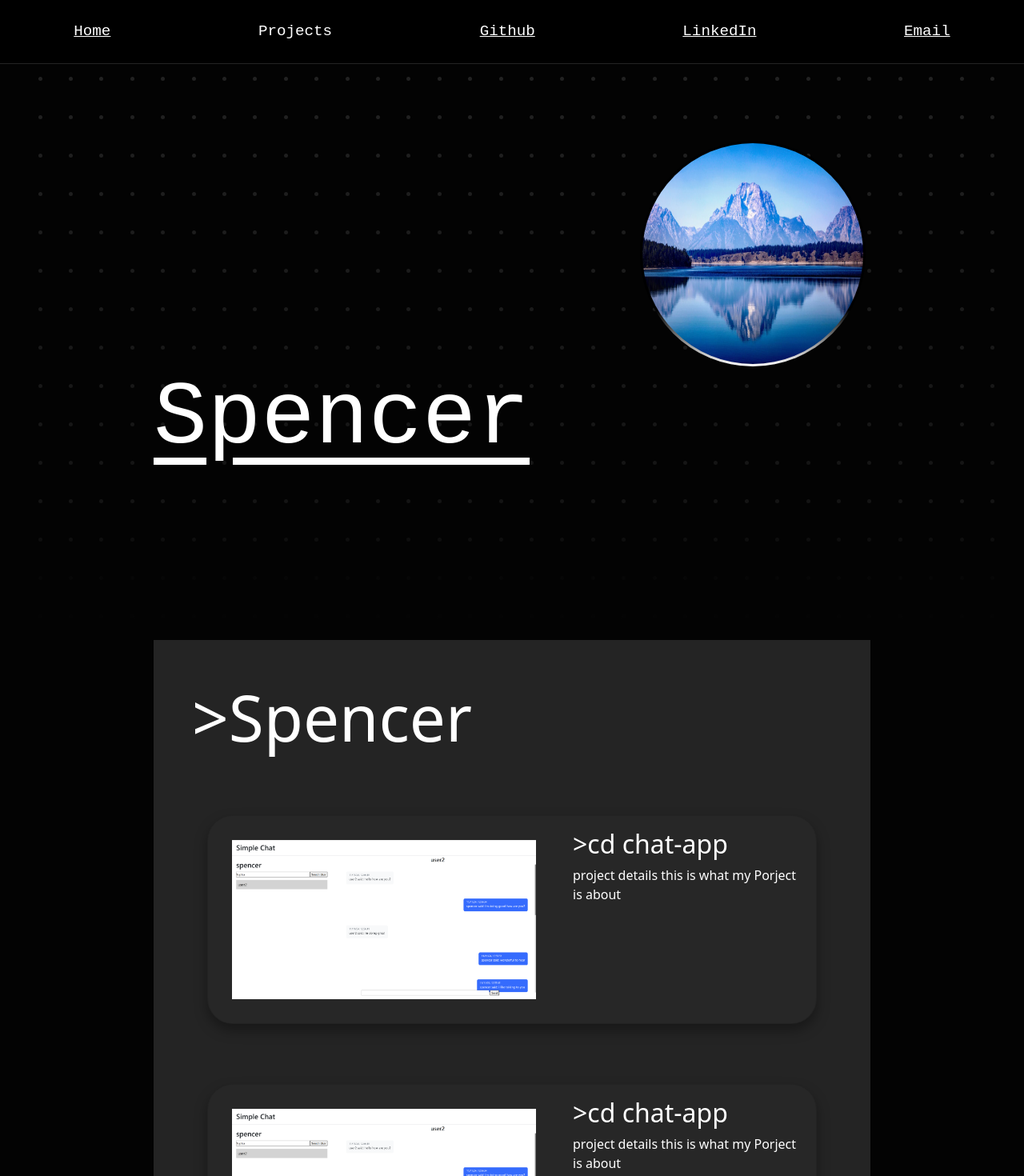
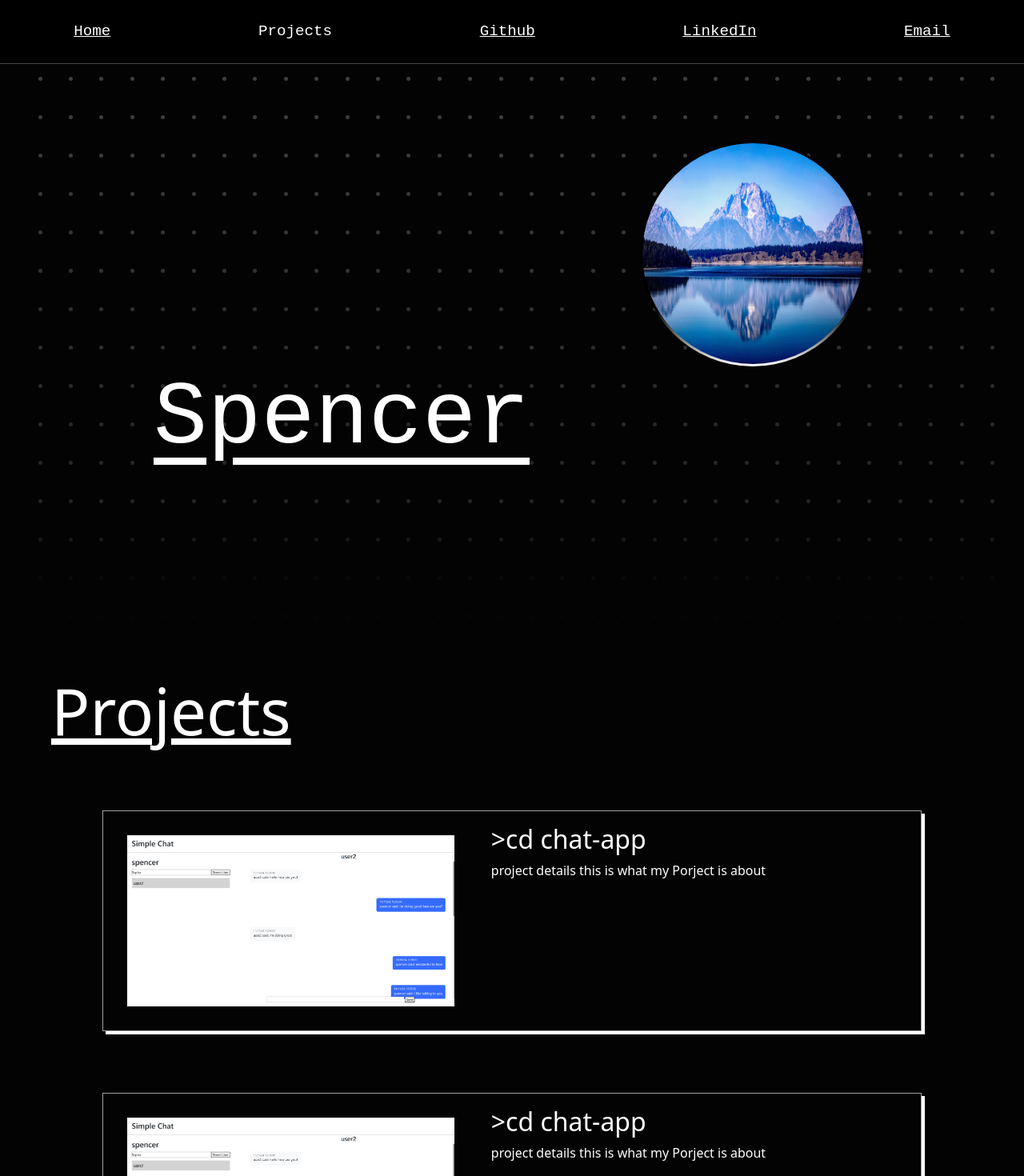
Before and after one commit to SpencerHitchcock05/portfolio_website, a React (Vite) app: page / in a window 1280 px wide. Shown: the top 1470 px of the page at 80% size. Built offline with nearby package versions, Linux system fonts and the light colour scheme.

Commit message:
updated project styling

```diff
--- a/src/App.css
+++ b/src/App.css
@@ -1,7 +1,7 @@
 
 :root {
   --main-bg-color : #030303;
-  --content-bg-color : #242424;
+  --content-bg-color : #444444;
   --text-color: #ffffff;
 }
 
@@ -13,10 +13,22 @@ body {
   overflow-x: hidden;
 }
 
+
 #root {
   background-color: var(--main-bg-color);
   width: 100vw;
 }
+
+.graph {
+  width: 400px;
+  height: 400px;
+  background-color: red;
+  background: var(--main-bg-color);
+  background-image: radial-gradient(var(--content-bg-color) 2.5px, transparent 0);
+  background-size: 3vw 3vw;
+  /* background-position: -19px -19px; */
+}
+
 
 nav {
   height: 10vh;
@@ -33,7 +45,7 @@ nav {
   font-size: 1.2rem;
   font-family: monospace;
 
-  border-bottom: 1px solid #242424;
+  border-bottom: 1px solid var(--content-bg-color);
 }
 
 nav > a:link {
@@ -78,7 +90,7 @@ nav > a:hover {
 }
 
 .dot {
-  background-color: #242424;
+  background-color: var(--content-bg-color);
   width: 5px;
   height: 5px;
   border-radius: 1000px;
@@ -103,7 +115,7 @@ nav > a:hover {
   font-size: 7rem;
   top: 55vh;
   left: 15vw;
-  animation: 3s slideIn ease;
+  animation: 3s nameSlideIn ease;
   font-family: monospace;
 
   cursor: default;
@@ -127,7 +139,7 @@ nav > a:hover {
   left: 62.5vw;
   top: 22vh;
   padding: 3px;
-  background-image: linear-gradient(180deg, black 75%, #ffffff);
+  background-image: linear-gradient(180deg, black 75%, #ffffff 100%);
   animation: floatIn 5s;
 }
 
@@ -139,14 +151,20 @@ nav > a:hover {
 }
 
 #content {
-  background-color: var(--content-bg-color);
-  margin-top: 100vh;
-  width: 70vw;
+  background-color: var(--main-bg-color);
+  margin-top: 105vh;
+  width: 100vw;
   z-index: 1;
 }
 
 #name-header {
   font-size: 5rem;
+  margin-left: 5vw;
+  text-decoration: underline;
+}
+
+.slide-in {
+  animation: 2s slideIn ease;
 }
 
 .typing-cursor {
@@ -154,36 +172,43 @@ nav > a:hover {
 }
 
 .float-in {
-  animation: floatIn 0.5s ease-out forwards;
+  animation: floatIn 1s ease-out forwards;
 }
 
 .project-container {
-  margin: 75px 0px;
+  margin: 6% 0;
 }
 
 .project {
   box-sizing: border-box;
-  width: 85%;
-  background-color: #272727;
-
+  width: 80%;
   display: flex;
 
+
+  /* background-color: var(--content-bg-color);
   border: 1px solid rgba(0, 0, 0, 0.1);
   border-radius: 2rem;
+  box-shadow: 0 .5rem 1rem rgba(0,0,0,.35); */
 
-  box-shadow: 0 .5rem 1rem rgba(0,0,0,.35);
+  border: 1px solid #a0a0a0;
 
-  transition: ease-out 2s;
+  box-shadow: 4px 4px white;
+
+  transition: ease-out 0.5s;
 }
 
+
+
 .project > img {
-  width: 50%;
+  width: 40%;
   margin: 30px;
   grid-row: 1 / span 2;
 }
 
 .hover-shadow:hover {
-  box-shadow: 0 .5rem 1rem rgba(255,255,255,.35);
+  /* box-shadow: 0 .5rem 1rem rgba(255,255,255,.35); */
+  box-shadow: 10px 10px white;
+
 }
 
 @keyframes blink {
@@ -204,6 +229,12 @@ nav > a:hover {
 }
 
 @keyframes slideIn {
+  0% {margin-left: -30vw;}
+
+  100% {margin-left: 5vw;}
+}
+
+@keyframes nameSlideIn {
   0% {left: -50rem;}
 
   100% {left: 15vw;}
--- a/src/Content.jsx
+++ b/src/Content.jsx
@@ -1,14 +1,30 @@
 import { useState, useRef, useEffect } from "react"
 import Project from "./Project.jsx"
 import TypingEffect from "./TypingEffect.jsx"
+import HeaderText from "./HeaderText.jsx"
 
 
 
 function Content() {
 
+    const [inView, setInView] = useState(false);
+    const header = useRef();
 
     useEffect(() => {
+        const observer = new IntersectionObserver(entries => {
+            entries.forEach(entry => {
+                if (entry.isIntersecting) {
+                    setInView(true)
+                    observer.disconnect()
+                }
+            })
+        })
 
+        if (header.current) {
+            observer.observe(ReferenceError.current)
+        }
+
+        return observer.disconnect()
     })
 
 
@@ -16,7 +32,7 @@ function Content() {
         <>
             <div className="d-flex justify-content-center w-100">
                 <div id="content" className="">
-                    <h1 id="name-header" className="m-5">&gt;<TypingEffect text="Spencer" /></h1>
+                    <HeaderText />
                     <Project />
                     <Project />
                     <Project />
--- /dev/null
+++ b/src/HeaderText.jsx
@@ -0,0 +1,40 @@
+import { useState, useEffect, useRef } from "react";
+
+
+
+function HeaderText() {
+
+    const [isInView, setIsInView] = useState(false);
+    const ref = useRef();
+
+    useEffect(() => {
+        const observer = new IntersectionObserver((entries) => {
+            entries.forEach((entry) => {
+                if (entry.isIntersecting) {
+                    setIsInView(true);
+                    observer.disconnect();
+                }
+            })
+        }, {threshold: 0.1})
+
+        if (ref.current) {
+            observer.observe(ref.current)
+        }
+
+
+        return () => {observer.disconnect();}
+
+
+    }, [])
+
+
+    return (
+        <>
+            <h1 ref={ref} id="name-header" className={`${isInView? "opacity-1 slide-in" : "opacity-0"}`}>Projects</h1>
+        </>
+    )
+
+}
+
+
+export default HeaderText
```
